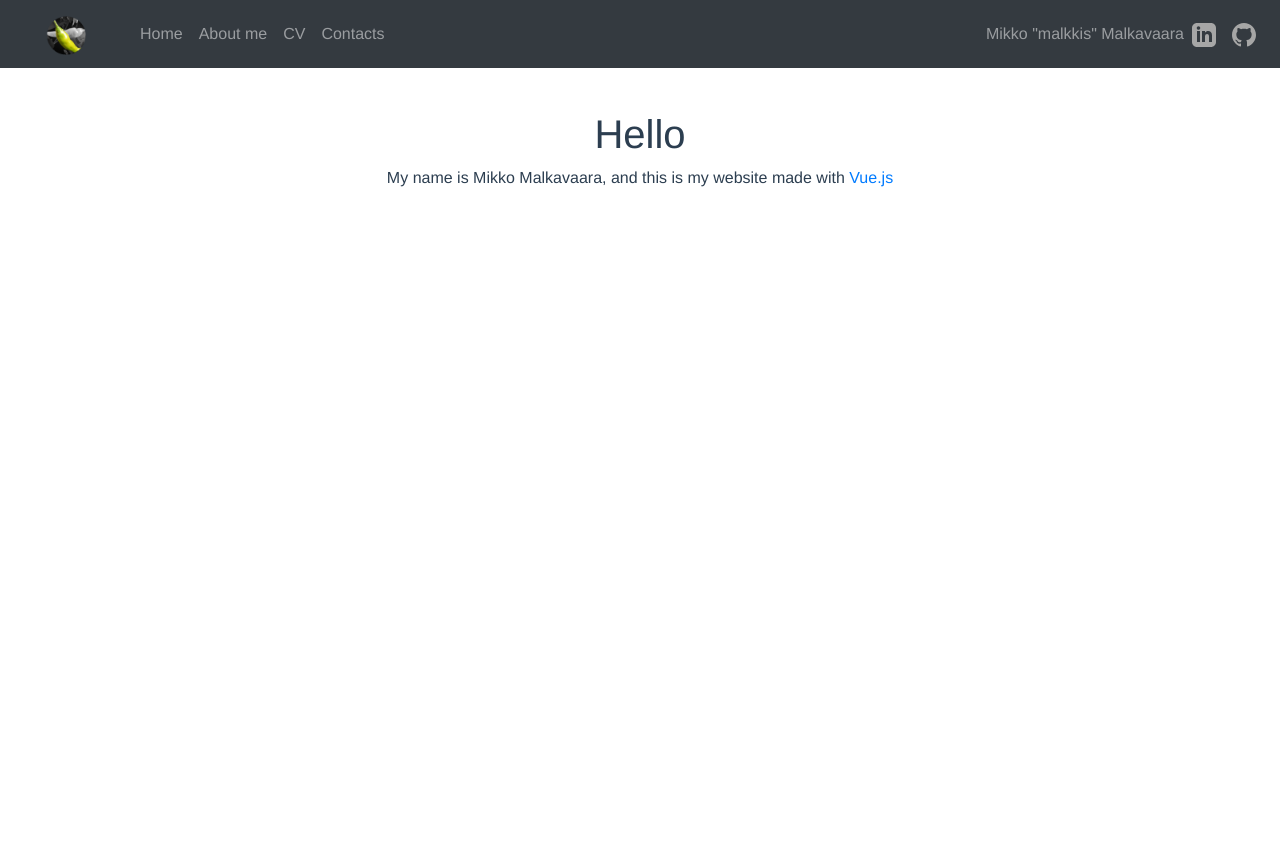
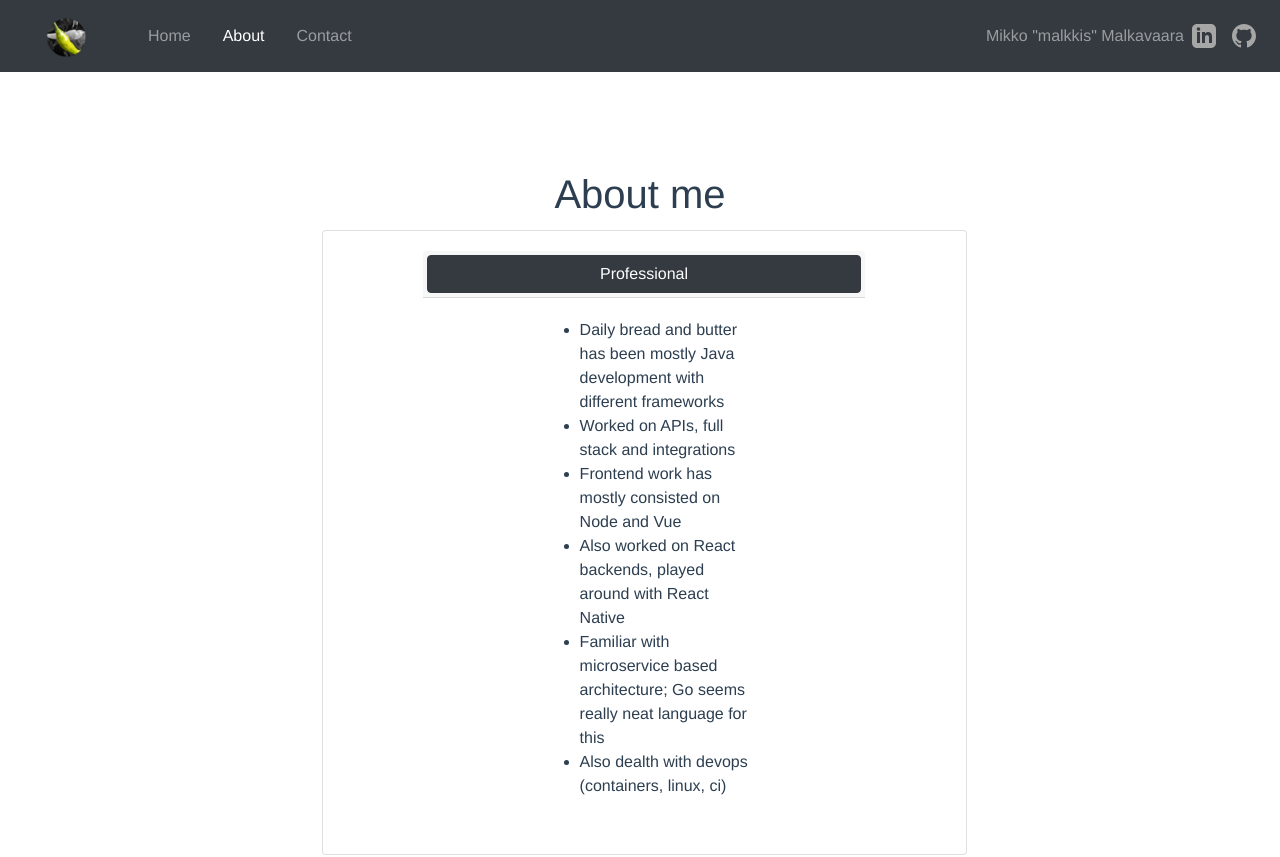
Before and after one commit to mmmalk/homepage, a Vue app: page /about in a window 1280 px wide. Shown: the top 857 px of the page. Before the commit the page ends 800 px from the top, so only its background shows below. Built offline with nearby package versions, Linux system fonts and the light colour scheme.

Commit message:
added rudimentary contact details page

```diff
--- a/routes/index.js
+++ b/routes/index.js
@@ -2,10 +2,12 @@ import Vue from 'vue';
 import Router from 'vue-router';
 import Home from '@/components/Home';
 import About from '@/components/About';
+import Contact from '@/components/Contact';
 
 Vue.use(Router);
 
 export default new Router({
+    mode: 'history',
     routes: [
         {
             path: '/',
@@ -16,6 +18,11 @@ export default new Router({
             path: '/about',
             name: 'About',
             component: About
+        },
+        {
+            path: '/contact',
+            name: 'Contact',
+            component: Contact
         }
     ]
 });
--- a/src/App.vue
+++ b/src/App.vue
@@ -1,7 +1,6 @@
 <template>
   <div id="app">
     <Navbar/>
-    <router-view id="content"/>
   </div>
 </template>
 
@@ -25,8 +24,4 @@ export default {
   color: #2c3e50;
   margin-top: 60px;
 }
-#content {
-  margin-top: 60px;
-  padding: 50px;
-}
 </style>
--- /dev/null
+++ b/src/components/Contact.vue
@@ -0,0 +1,28 @@
+<template>
+  <div>
+    <p>You can contact me using following contact details:</p>
+    <ul id="contacts">
+      <li>email: mikko@malkkis.net</li>
+      <li>IRC: malkkis @ IRCnet and Rizon</li>
+    </ul>
+  </div>
+</template>
+
+<style scoped>
+div {
+  display: inline-block;
+  text-align: center;
+  width: 75%;
+}
+ul {
+    display: inline-block;
+    justify-content: center;
+    text-align: left;
+}
+</style>
+
+<script>
+export default {
+  name: "Contact",
+};
+</script>
--- a/src/components/Navbar.vue
+++ b/src/components/Navbar.vue
@@ -5,10 +5,16 @@
         <img src="../../public/layermaskpepper.png" class="brand" />
       </b-navbar-brand>
       <b-navbar-nav>
-        <b-nav-item :to="{ name: 'Home' }">Home</b-nav-item>
-        <b-nav-item :to="{ name: 'About' }">About me</b-nav-item>
-        <b-nav-item href="#">CV</b-nav-item>
-        <b-nav-item href="#">Contacts</b-nav-item>
+        <b-nav-item
+          exact
+          active-class="active"
+          class="nav-link"
+          v-for="routes in links"
+          :key="routes.id"
+          :to="routes.path"
+        >
+          {{ routes.name }}
+        </b-nav-item>
       </b-navbar-nav>
       <b-navbar-nav class="ml-auto">
         <b-nav-text>Mikko "malkkis" Malkavaara</b-nav-text>
@@ -28,6 +34,7 @@
         </b-nav-item>
       </b-navbar-nav>
     </b-navbar>
+    <router-view id="content" />
   </div>
 </template>
 
@@ -38,10 +45,35 @@
 .brand {
   width: 40%;
 }
+#content {
+  margin-top: 60px;
+  padding: 50px;
+}
 </style>
 
 <script>
 export default {
   name: "Navbar",
+  data() {
+    return {
+      links: [
+        {
+          id: 0,
+          name: "Home",
+          path: "/",
+        },
+        {
+          id: 1,
+          name: "About",
+          path: "/about",
+        },
+        {
+          id: 2,
+          name: "Contact",
+          path: "/contact",
+        },
+      ],
+    };
+  },
 };
 </script>
```
Also changed, not shown: src/components/Home.vue (+8 -4 lines). Lines whose indentation alone changed are shown as unchanged.
